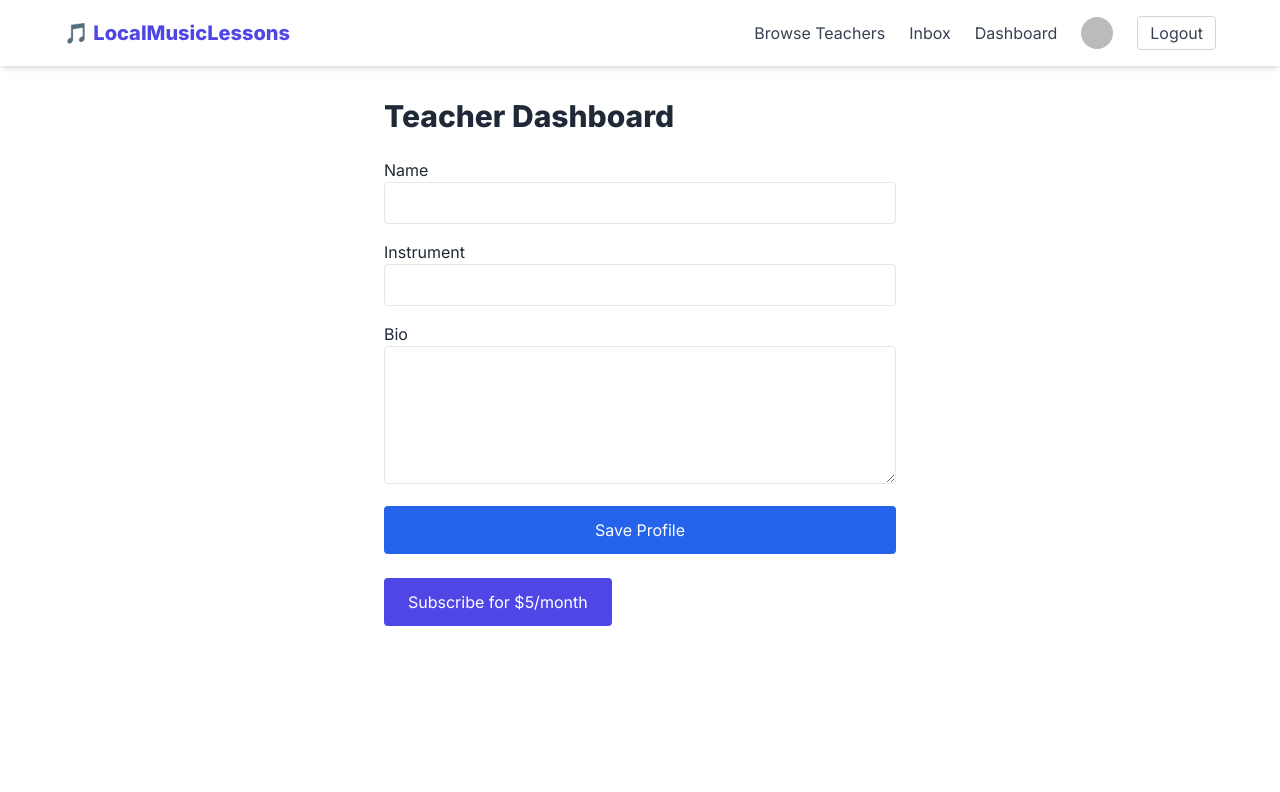
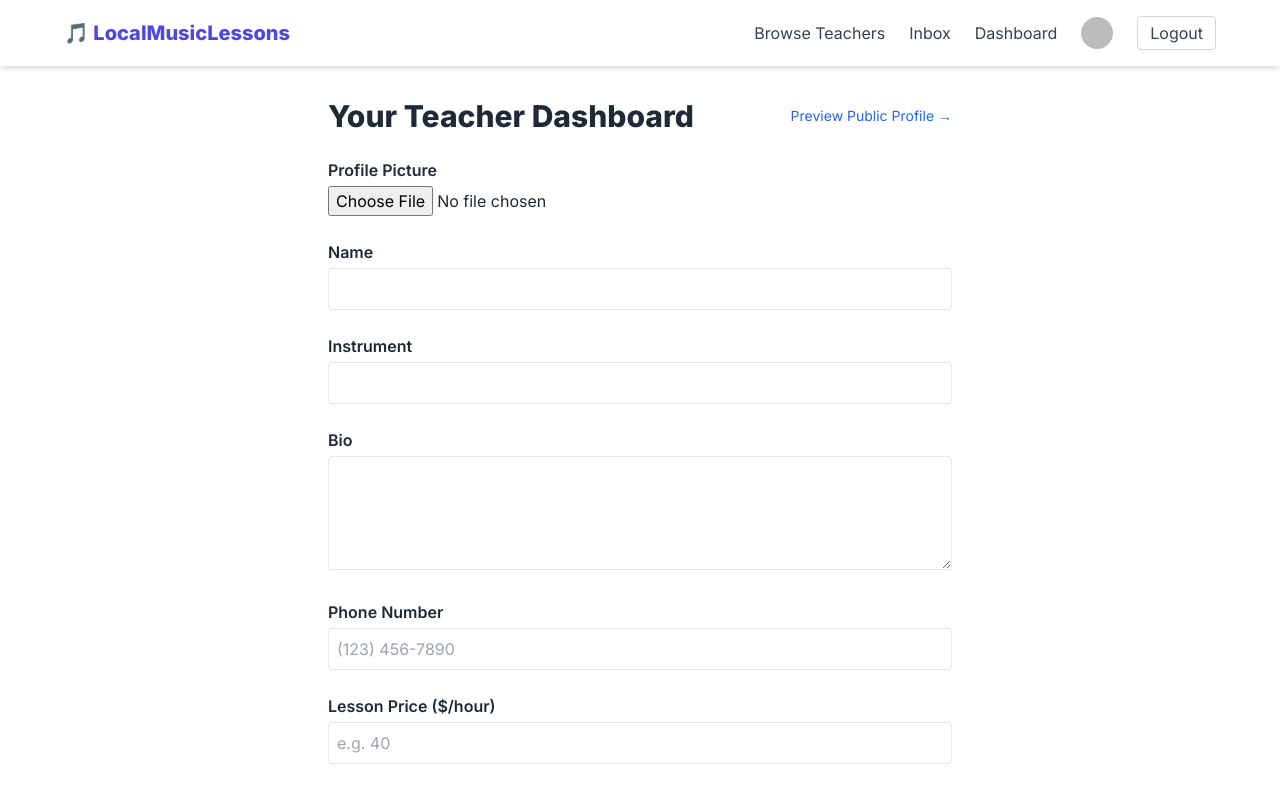
Before and after one commit to whitewallz/localmusiclessons, a Next.js app: page /dashboard in a window 1280 px wide. Shown: the top 792 px of the page. Built offline with nearby package versions, Linux system fonts and the light colour scheme; no server answers; the database is empty; sample sign-in values are in the browser's storage.

Commit message:
Update dashboard.tsx

```diff
--- a/pages/dashboard.tsx
+++ b/pages/dashboard.tsx
@@ -1,20 +1,25 @@
 import { useEffect, useState } from 'react'
+import { useRouter } from 'next/router'
 import { auth, db } from '../lib/firebase'
-import { useRouter } from 'next/router'
 import {
   doc,
   getDoc,
   setDoc,
   serverTimestamp,
 } from 'firebase/firestore'
-import RequireAuth from '../components/RequireAuth'
+import { getDownloadURL, getStorage, ref, uploadBytes } from 'firebase/storage'
+import Alert from '../components/Alert'
+import LoadingSpinner from '../components/LoadingSpinner'
 
 type TeacherProfile = {
   name: string
   instrument: string
   bio: string
   email: string
-  updatedAt?: any
+  photoURL?: string
+  phone?: string
+  pricing?: string
+  lessonType?: 'In-person' | 'Online' | 'Both'
 }
 
 export default function Dashboard() {
@@ -24,10 +29,14 @@ export default function Dashboard() {
     instrument: '',
     bio: '',
     email: '',
+    phone: '',
+    pricing: '',
+    lessonType: '',
   })
   const [loading, setLoading] = useState(true)
   const [saving, setSaving] = useState(false)
   const [message, setMessage] = useState('')
+  const [file, setFile] = useState<File | null>(null)
   const router = useRouter()
 
   useEffect(() => {
@@ -41,7 +50,15 @@ export default function Dashboard() {
         if (docSnap.exists()) {
           setProfile(docSnap.data() as TeacherProfile)
         } else {
-          setProfile({ name: '', instrument: '', bio: '', email: u.email || '' })
+          setProfile({
+            name: '',
+            instrument: '',
+            bio: '',
+            email: u.email || '',
+            phone: '',
+            pricing: '',
+            lessonType: '',
+          })
         }
         setLoading(false)
       }
@@ -49,27 +66,40 @@ export default function Dashboard() {
     return unsubscribe
   }, [router])
 
-  if (loading) return <p className="p-8">Loading...</p>
+  if (loading) return <LoadingSpinner />
 
   async function handleSave(e: React.FormEvent) {
     e.preventDefault()
     setSaving(true)
     setMessage('')
+    let photoURL = profile.photoURL
+
     try {
-      const docRef = doc(db, 'teachers', user!.uid)
+      if (file && user) {
+        const storage = getStorage()
+        const fileRef = ref(storage, `teachers/${user.uid}/profile.jpg`)
+        await uploadBytes(fileRef, file)
+        photoURL = await getDownloadURL(fileRef)
+      }
+
       await setDoc(
-        docRef,
+        doc(db, 'teachers', user!.uid),
         {
           ...profile,
+          photoURL,
           email: user!.email,
           updatedAt: serverTimestamp(),
         },
         { merge: true }
       )
+
+      setProfile((prev) => ({ ...prev, photoURL }))
       setMessage('Profile saved successfully!')
-    } catch {
+    } catch (err) {
       setMessage('Failed to save profile.')
+      console.error(err)
     }
+
     setSaving(false)
   }
 
@@ -78,67 +108,133 @@ export default function Dashboard() {
   }
 
   return (
-    <RequireAuth>
-      <main className="max-w-xl mx-auto p-8">
-        <h1 className="text-3xl font-bold mb-6">Teacher Dashboard</h1>
+    <main className="max-w-2xl mx-auto px-4 py-6 sm:px-6 sm:py-8">
+      <div className="flex items-center justify-between mb-6">
+        <h1 className="text-2xl sm:text-3xl font-bold">Your Teacher Dashboard</h1>
+        {user && (
+          <a
+            href={`/profile/${user.uid}`}
+            target="_blank"
+            rel="noopener noreferrer"
+            className="text-sm text-blue-600 hover:underline"
+          >
+            Preview Public Profile →
+          </a>
+        )}
+      </div>
 
-        <form onSubmit={handleSave} className="flex flex-col gap-4">
-          <label>
-            Name
+      <form onSubmit={handleSave} className="space-y-6">
+        {/* Profile Picture Upload */}
+        <div className="flex flex-col sm:flex-row sm:items-center gap-4">
+          {profile.photoURL && (
+            <img
+              src={profile.photoURL}
+              alt="Profile"
+              className="w-24 h-24 rounded-full object-cover"
+            />
+          )}
+          <div>
+            <label className="block font-semibold mb-1">Profile Picture</label>
+            <input
+              type="file"
+              accept="image/*"
+              onChange={(e) => setFile(e.target.files?.[0] || null)}
+            />
+          </div>
+        </div>
+
+        {/* Name */}
+        <div className="space-y-1">
+          <label className="block font-semibold">Name</label>
           <input
             type="text"
             value={profile.name}
             onChange={(e) => updateField('name', e.target.value)}
+            className="w-full p-2 border rounded"
             required
-              className="w-full p-2 border rounded"
           />
-          </label>
-          <label>
-            Instrument
+        </div>
+
+        {/* Instrument */}
+        <div className="space-y-1">
+          <label className="block font-semibold">Instrument</label>
           <input
             type="text"
             value={profile.instrument}
             onChange={(e) => updateField('instrument', e.target.value)}
+            className="w-full p-2 border rounded"
             required
-              className="w-full p-2 border rounded"
           />
-          </label>
-          <label>
-            Bio
+        </div>
+
+        {/* Bio */}
+        <div className="space-y-1">
+          <label className="block font-semibold">Bio</label>
           <textarea
             value={profile.bio}
             onChange={(e) => updateField('bio', e.target.value)}
+            rows={4}
+            className="w-full p-2 border rounded"
             required
-              rows={5}
+          />
+        </div>
+
+        {/* Phone */}
+        <div className="space-y-1">
+          <label className="block font-semibold">Phone Number</label>
+          <input
+            type="tel"
+            value={profile.phone || ''}
+            onChange={(e) => updateField('phone', e.target.value)}
             className="w-full p-2 border rounded"
+            placeholder="(123) 456-7890"
           />
-          </label>
+        </div>
+
+        {/* Pricing */}
+        <div className="space-y-1">
+          <label className="block font-semibold">Lesson Price ($/hour)</label>
+          <input
+            type="text"
+            value={profile.pricing || ''}
+            onChange={(e) => updateField('pricing', e.target.value)}
+            className="w-full p-2 border rounded"
+            placeholder="e.g. 40"
+          />
+        </div>
+
+        {/* Lesson Type */}
+        <div className="space-y-1">
+          <label className="block font-semibold">Lesson Type</label>
+          <select
+            value={profile.lessonType || ''}
+            onChange={(e) =>
+              updateField('lessonType', e.target.value as 'In-person' | 'Online' | 'Both')
+            }
+            className="w-full p-2 border rounded"
+          >
+            <option value="">Select type</option>
+            <option value="In-person">In-person</option>
+            <option value="Online">Online</option>
+            <option value="Both">Both</option>
+          </select>
+        </div>
+
+        {/* Save Button */}
         <button
           type="submit"
           disabled={saving}
-            className="bg-blue-600 text-white py-3 rounded hover:bg-blue-700"
+          className="w-full sm:w-auto bg-blue-600 text-white px-6 py-3 rounded hover:bg-blue-700"
         >
           {saving ? 'Saving...' : 'Save Profile'}
         </button>
       </form>
 
-        {message && <p className="mt-4">{message}</p>}
-
-        <button
-          className="mt-6 bg-indigo-600 text-white py-3 px-6 rounded hover:bg-indigo-700"
-          onClick={async () => {
-            const res = await fetch('/api/create-checkout-session', {
-              method: 'POST',
-              headers: { 'Content-Type': 'application/json' },
-              body: JSON.stringify({ token: await auth.currentUser?.getIdToken() }),
-            })
-            const data = await res.json()
-            window.location.href = data.url
-          }}
-        >
-          Subscribe for $5/month
-        </button>
+      {message && (
+        <div className="mt-4">
+          <Alert type="info" message={message} />
+        </div>
+      )}
     </main>
-    </RequireAuth>
   )
 }
```
Lines whose indentation alone changed are shown as unchanged.
